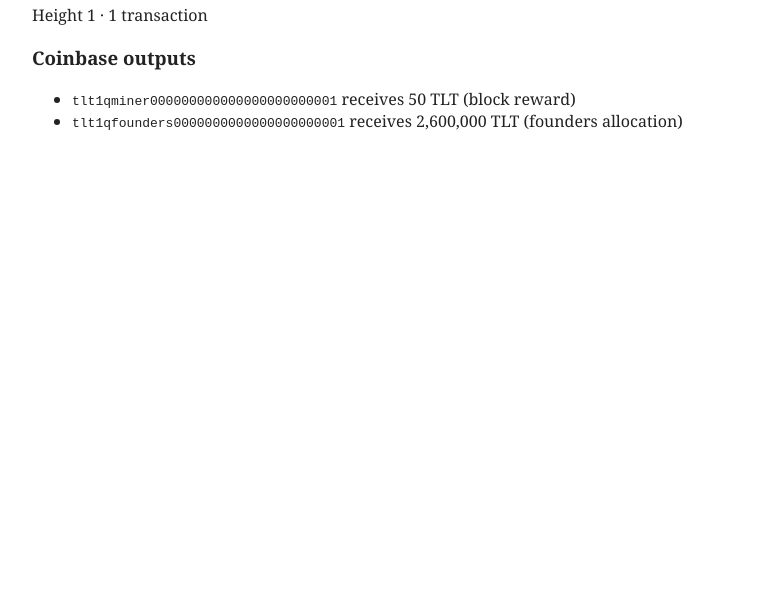
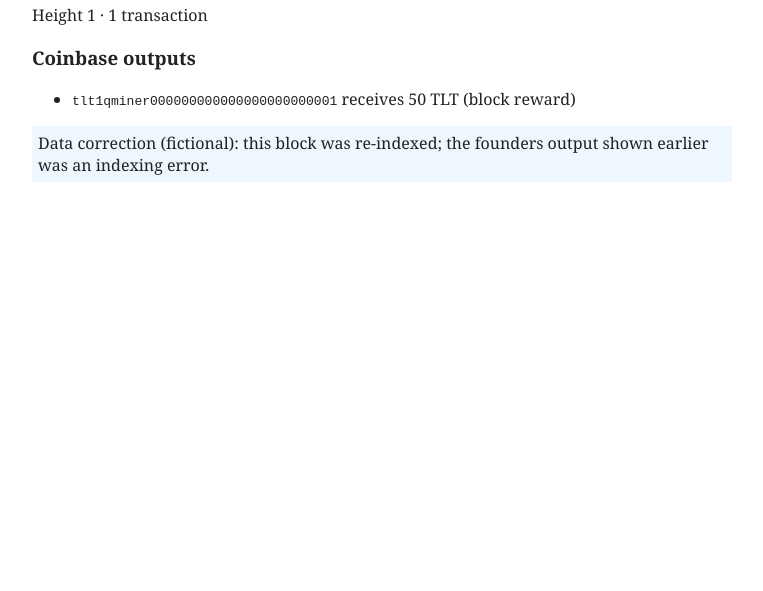
Before and after one commit to brilliantnodes/demo-explorer, a plain HTML site: page tiltcoin/block-1.html in a window 1280 px wide. Shown: the part 209-800 px from the top of the page, without its empty margins (258-1021 px from the left). Drawn offline with Linux system fonts and the light colour scheme.

Commit message:
Fictional explorer data correction for tiltcoin (Bradbury live run of Launch Claim Checker v2)
Co-Authored-By: Claude Opus 5.5 <noreply@anthropic.com>
Claude-Session: https://claude.ai/code/session_01PmboiXeSxAX9LMvc5cn1bn

```diff
--- a/tiltcoin/block-1.html
+++ b/tiltcoin/block-1.html
@@ -10,7 +10,6 @@
 <h3>Coinbase outputs</h3>
 <ul>
 <li><code>tlt1qminer000000000000000000000001</code> receives 50 TLT (block reward)</li>
-<li><code>tlt1qfounders0000000000000000000001</code> receives 2,600,000 TLT (founders allocation)</li>
 </ul>
-
+<p class="fix">Data correction (fictional): this block was re-indexed; the founders output shown earlier was an indexing error.</p>
 </body></html>
```
